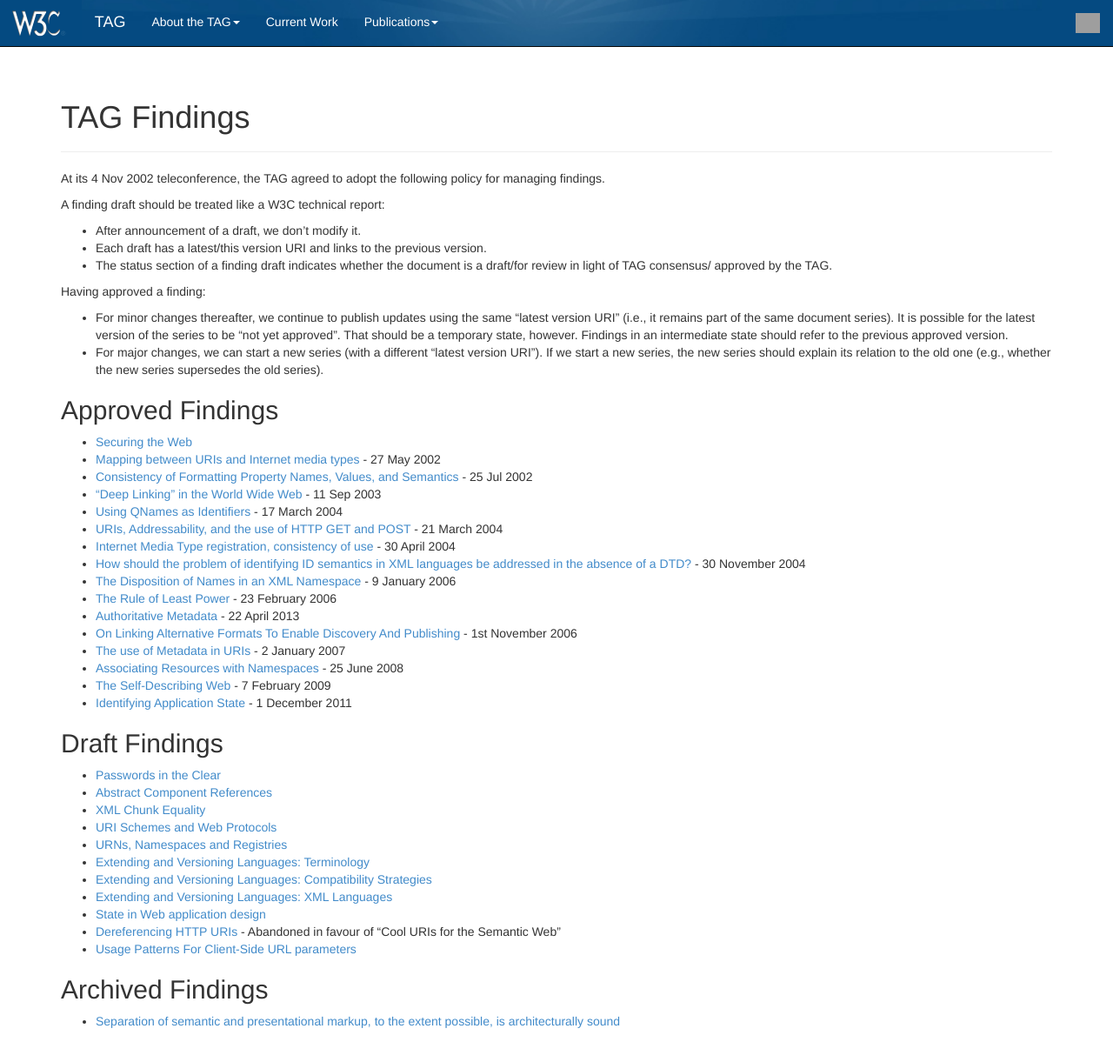
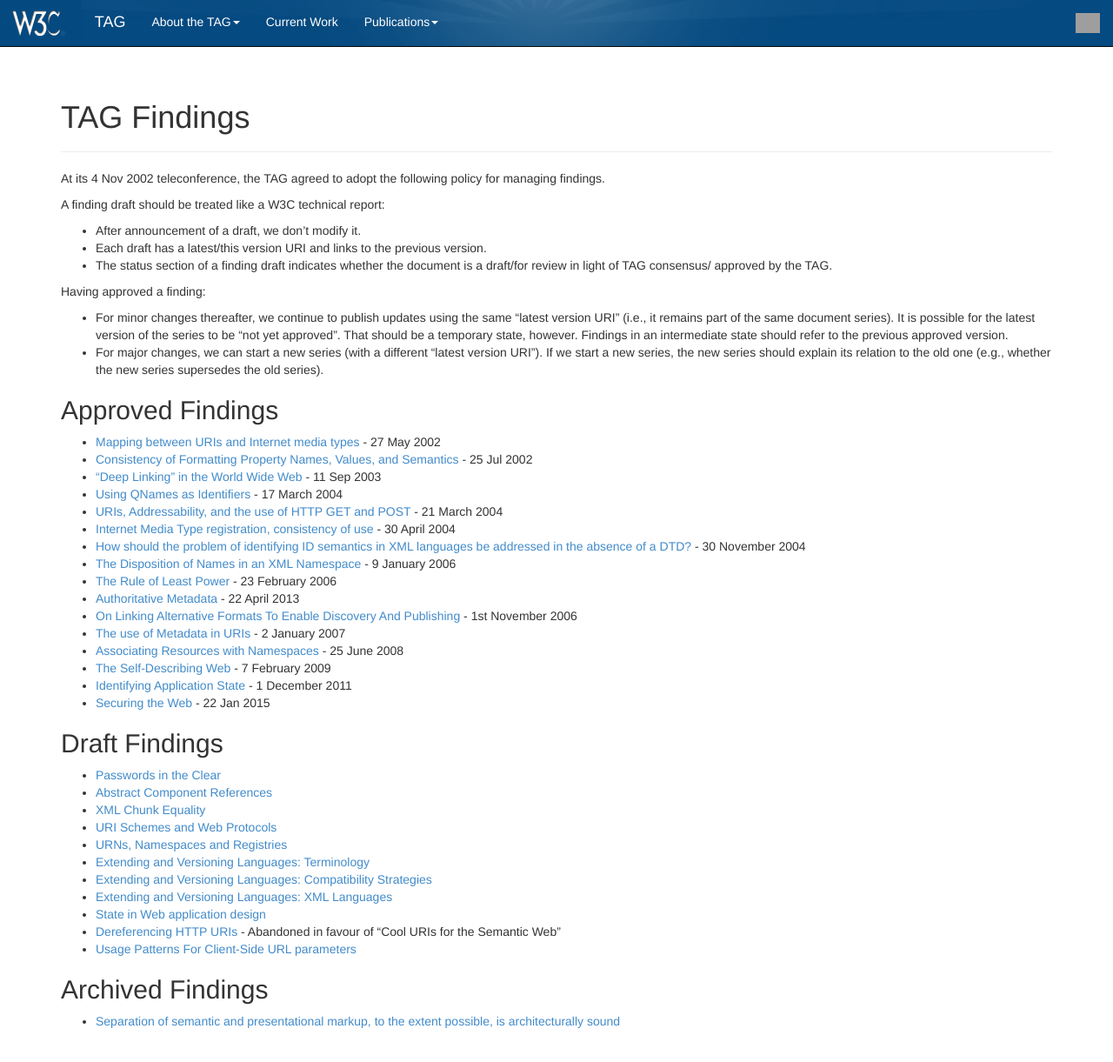
Before and after one commit to w3ctag/tag.w3.org, a Jekyll site: the page built from findings/index.md, in a window 1280 px wide and 1222 px high. Shown: the whole window at 87% size. Built offline with Jekyll 4.4.1, drawn with Linux system fonts in a browser that asks for light colours; grey boxes are pictures that could not be loaded.

Commit message:
Sort findings, date "Securing the Web"

```diff
--- a/findings/index.md
+++ b/findings/index.md
@@ -34,6 +33,8 @@
 * [Associating Resources with Namespaces](http://www.w3.org/2001/tag/doc/nsDocuments/) - 25 June 2008
 * [The Self-Describing Web](http://www.w3.org/2001/tag/doc/selfDescribingDocuments.html) - 7 February 2009
 * [Identifying Application State](http://www.w3.org/2001/tag/doc/IdentifyingApplicationState) - 1 December 2011
+* [Securing the Web](http://www.w3.org/2001/tag/doc/web-https) - 22 Jan 2015
+
 
 ## Draft Findings
 
```
Also changed, not shown: other parts of findings/index.md (+0 -1 lines).
